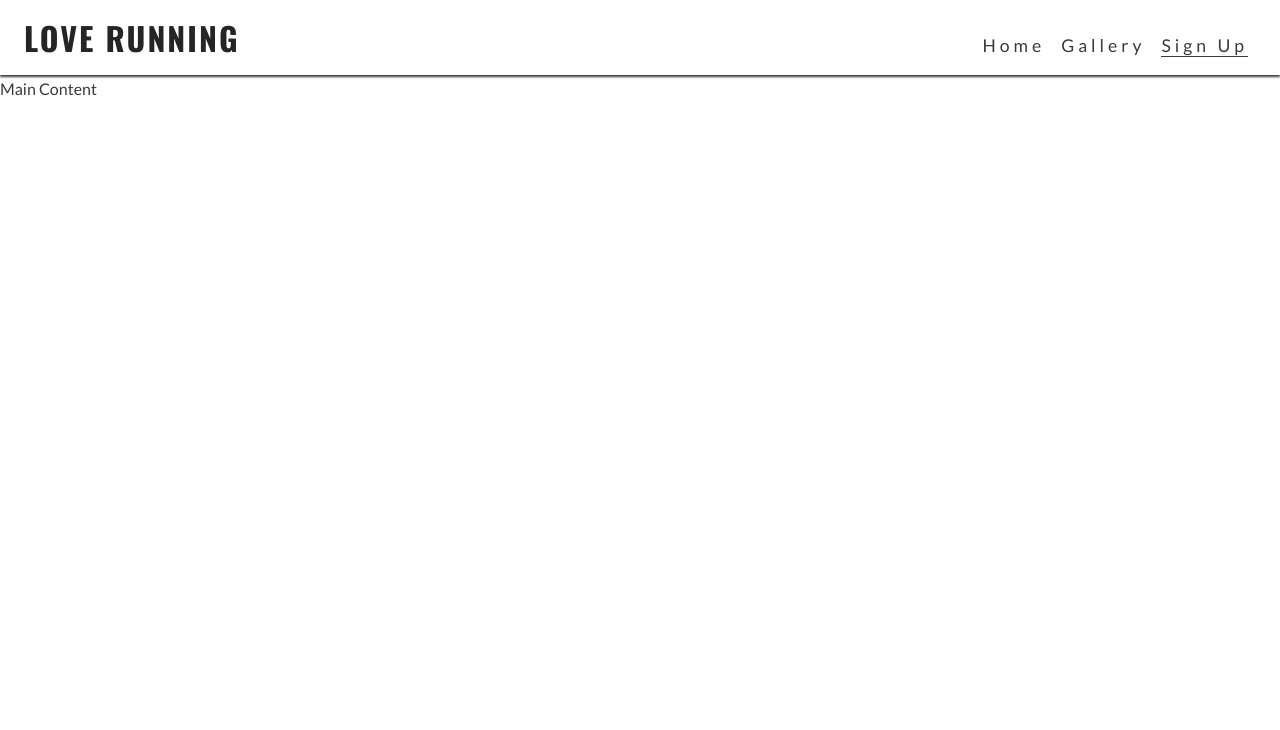
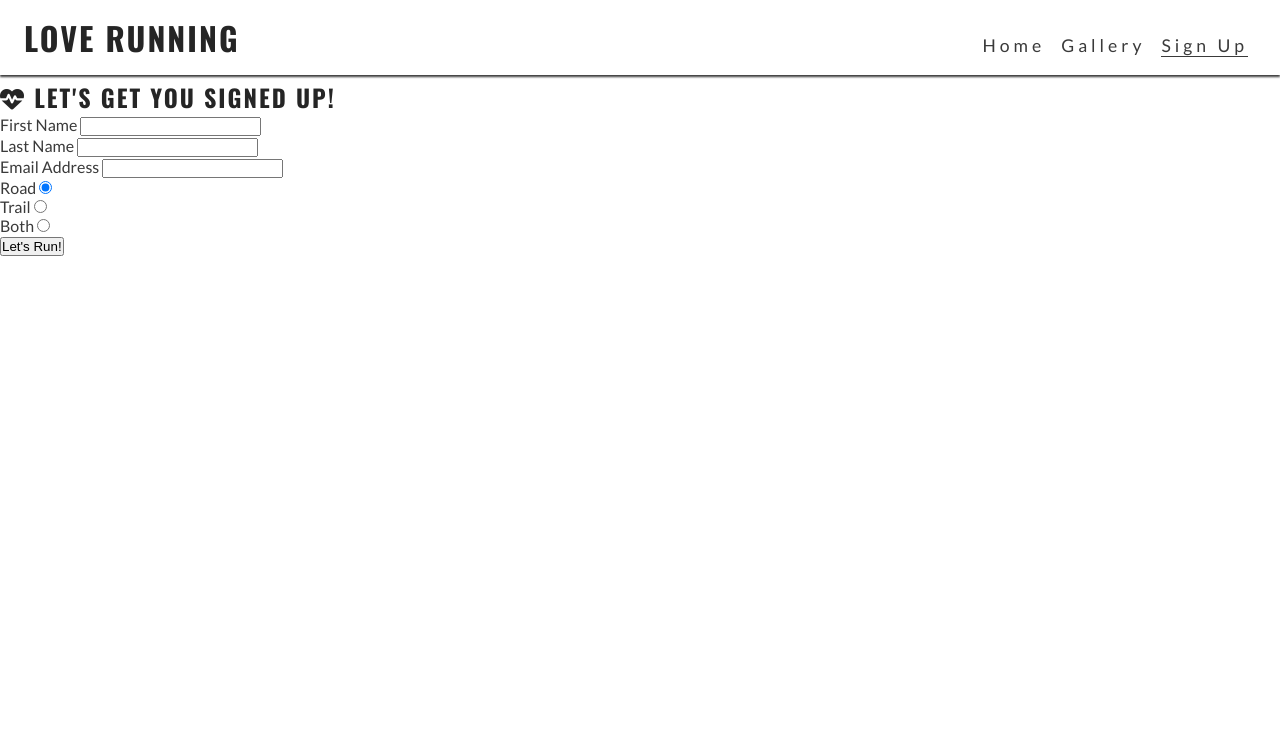
Before and after one commit to John-SSL/love-running, a plain HTML site: page signup.html in a window 1280 px wide. Shown: the top 730 px of the page. Drawn offline with nearby package versions, Linux system fonts and the light colour scheme.

Commit message:
Add sign-up form HTML

```diff
--- a/signup.html
+++ b/signup.html
@@ -39,7 +39,35 @@
     </header>
 
     <!-- Main Content -->
-    <main>Main Content</main>
+    <main>
+        <section id="signup">
+            <form action="https://formdump.codeinstitute.net" method="post" id="signup-form">
+                <h2><i class="fa-solid fa-heart-pulse"></i> Let's get you signed up!</h2>
+                <label for="first-name">First Name</label>
+                <input type="text" id="first-name" name="First Name" class="text-input" required><br>
+                <label for="last-name">Last Name</label>
+                <input type="text" id="last-name" name="Last Name" class="text-input" required><br>
+                <label for="email-address">Email Address</label>
+                <input type="text" id="email-address" name="Email Address" class="text-input" required><br>
+                <div class="radio-buttons">
+                    <div>
+                        <label for="road">Road</label>
+                        <input type="radio" name="running_preference" id="road" value="road" required checked>
+                    </div>
+                    <div>
+                        <label for="trail">Trail</label>
+                        <input type="radio" name="running_preference" id="trail" value="trail" required>
+                    </div>
+                    <div>
+                        <label for="both">Both</label>
+                        <input type="radio" name="running_preference" id="both" value="both" required>
+                    </div>
+                </div>
+
+                <button type="submit" class="join-button">Let's Run!</button>
+            </form>
+        </section>
+    </main>
 
     <!-- Footer -->
     <footer>
```
